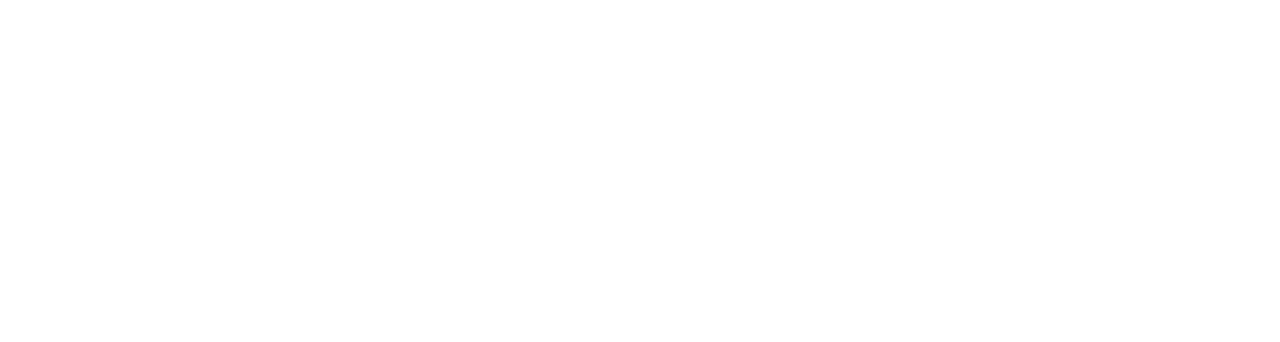
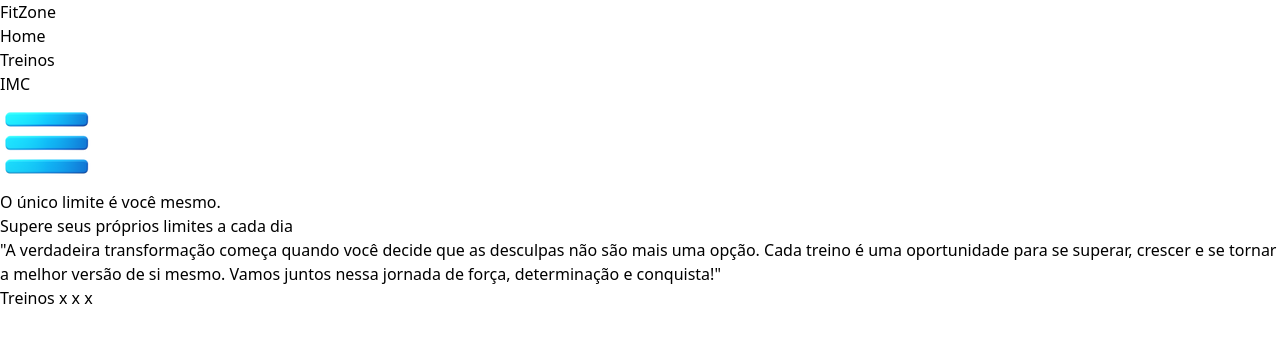
Before and after one commit to josevictormoura/fitzone, a website: page index.html in a window 1280 px wide. Drawn offline with Linux system fonts and the light colour scheme.

Commit message:
Adiconar header e main

```diff
--- a/index.html
+++ b/index.html
@@ -8,5 +8,37 @@
 </head>
 <body>
 
+  <div>
+    <header>
+      <nav>
+        <div>
+          <a href="./">FitZone</a>
+        </div>
+        <ul>
+          <li><a href="#home">Home</a></li>
+          <li><a href="./treinos.html">Treinos</a></li>
+          <li><a href="/imc.html">IMC</a></li>
+        </ul>
+        <div>
+          <img src="assets/icons/menuMobile.png" alt="icon-menumobile">
+        </div>
+      </nav>
+    </header>
+
+    <main>
+      <section>
+        <h1>O único limite é você mesmo.</h1>
+        <h2>Supere seus próprios limites a cada dia</h2>
+        <P>"A verdadeira transformação começa quando você decide que as desculpas não são mais uma opção. Cada treino é uma oportunidade para se superar, crescer e se tornar a melhor versão de si mesmo. Vamos juntos nessa jornada de força, determinação e conquista!"</P>
+        <div>
+          <a href="./treinos.html">Treinos</a>
+          <span>x</span>
+          <span>x</span>
+          <span>x</span>
+        </div>
+      </section>
+    </main>
+  </div>
+
 </body>
 </html>
```
